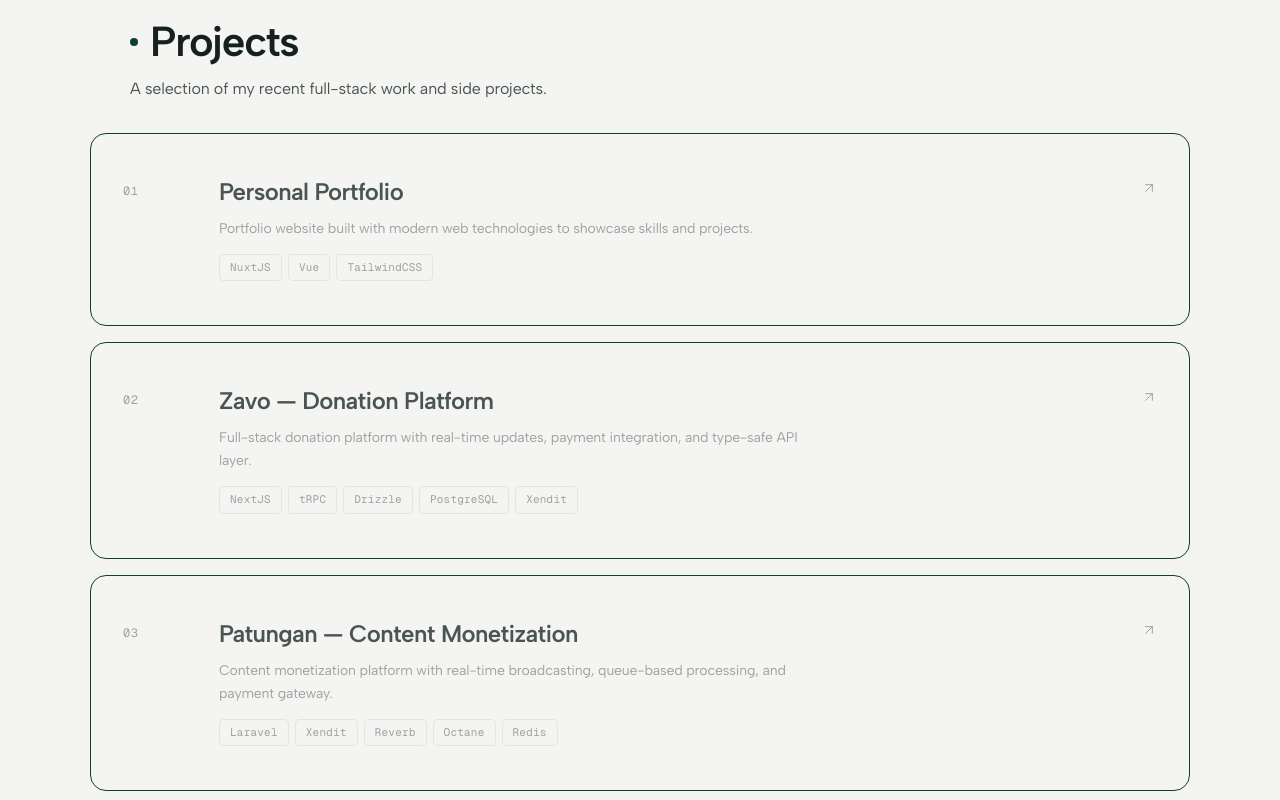
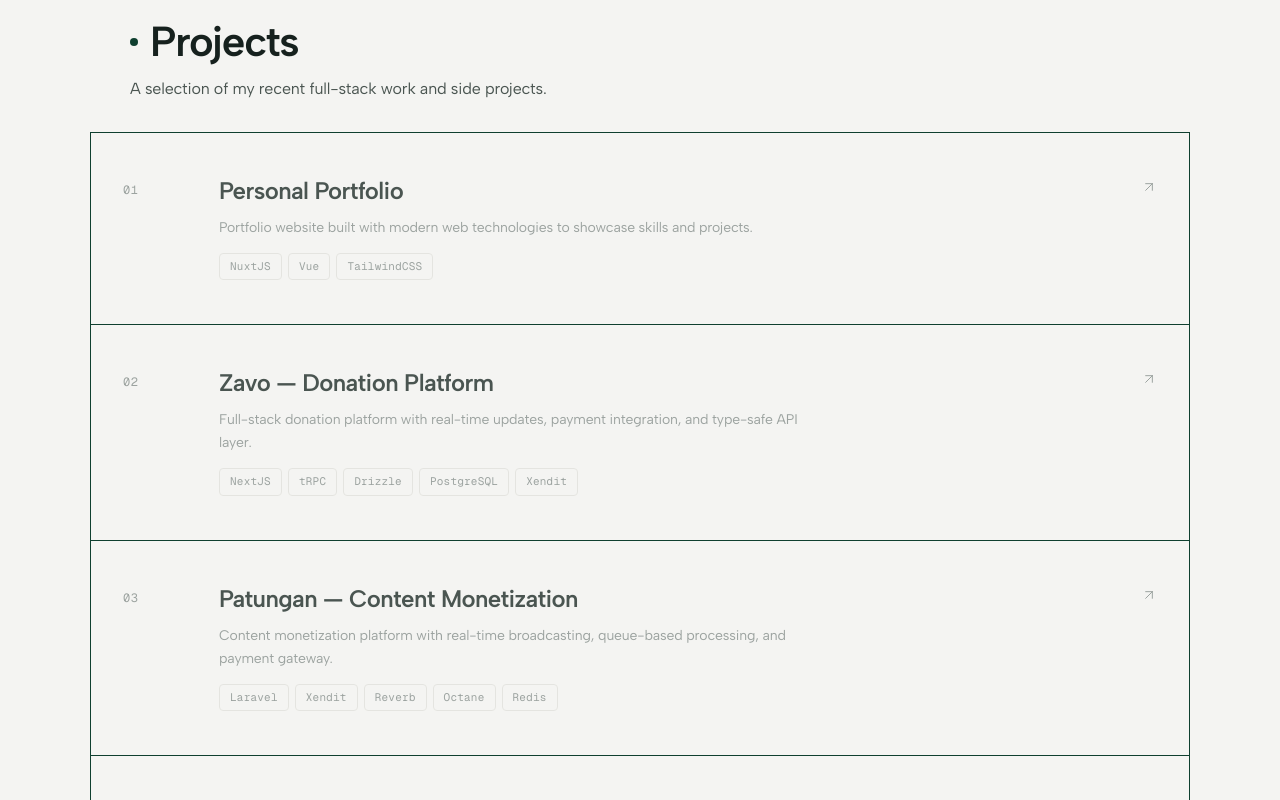
Before and after one commit to ardianilyas/portfolio, a Nuxt app: page / in a window 1280 px wide. Shown: the part 4920-5720 px from the top of the page. Built offline with nearby package versions, Linux system fonts and the light colour scheme; no server answers.

Commit message:
style(projects): remove border-radius and margin on project cards

```diff
--- a/app/components/ProjectCard.vue
+++ b/app/components/ProjectCard.vue
@@ -46,9 +46,9 @@ defineProps<{
   grid-template-columns: 48px 1fr;
   gap: 24px;
   padding: 36px 24px;
-  margin-bottom: 16px;
+  margin: 0;
+  margin-top: -1px; /* Prevent double borders */
   border: 1px solid #0F3F2F;
-  border-radius: 16px;
   text-decoration: none;
   transition: transform 0.5s cubic-bezier(0.16, 1, 0.3, 1), box-shadow 0.5s cubic-bezier(0.16, 1, 0.3, 1), background 0.3s ease, border-color 0.3s ease;
   cursor: pointer;
@@ -60,7 +60,8 @@ defineProps<{
     grid-template-columns: 64px 1fr;
     gap: 32px;
     padding: 44px 32px;
-    margin-bottom: 16px;
+    margin: 0;
+    margin-top: -1px;
   }
 }
 
```
